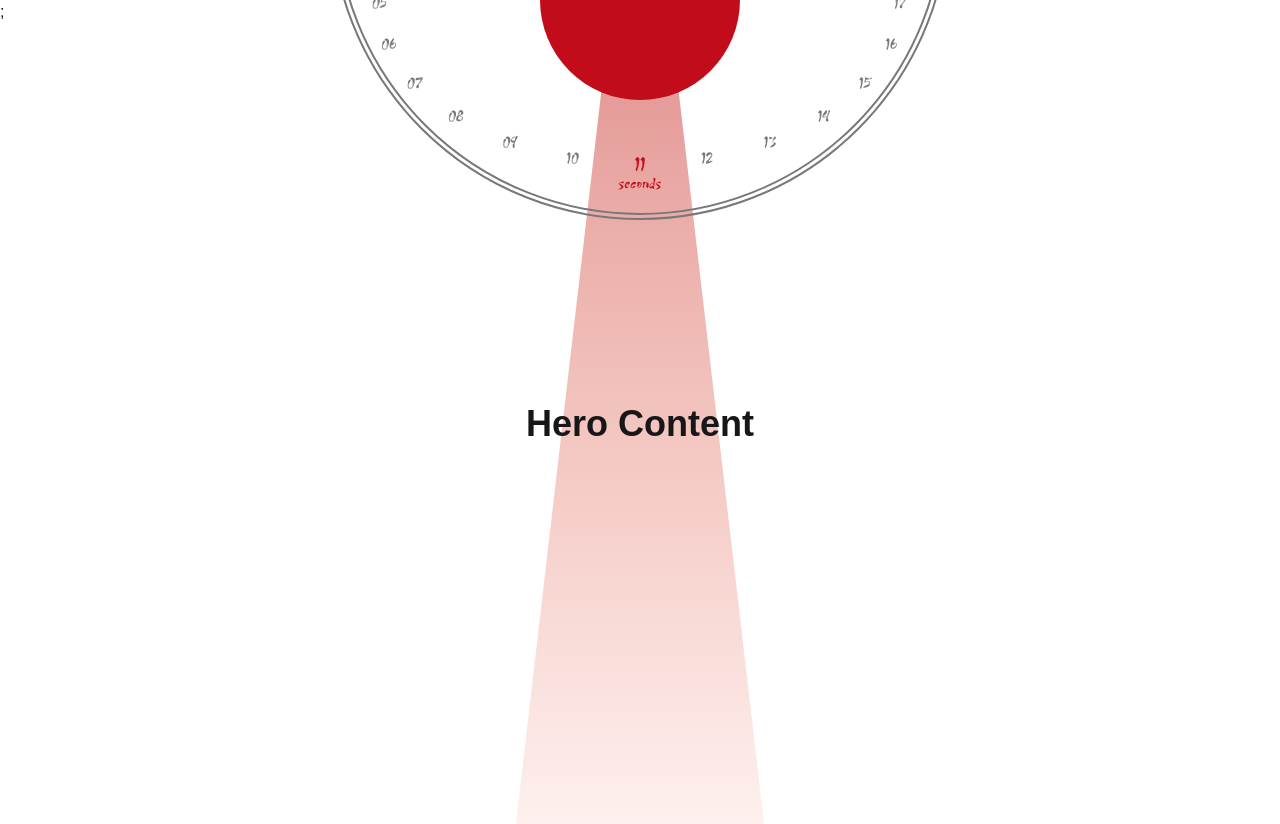
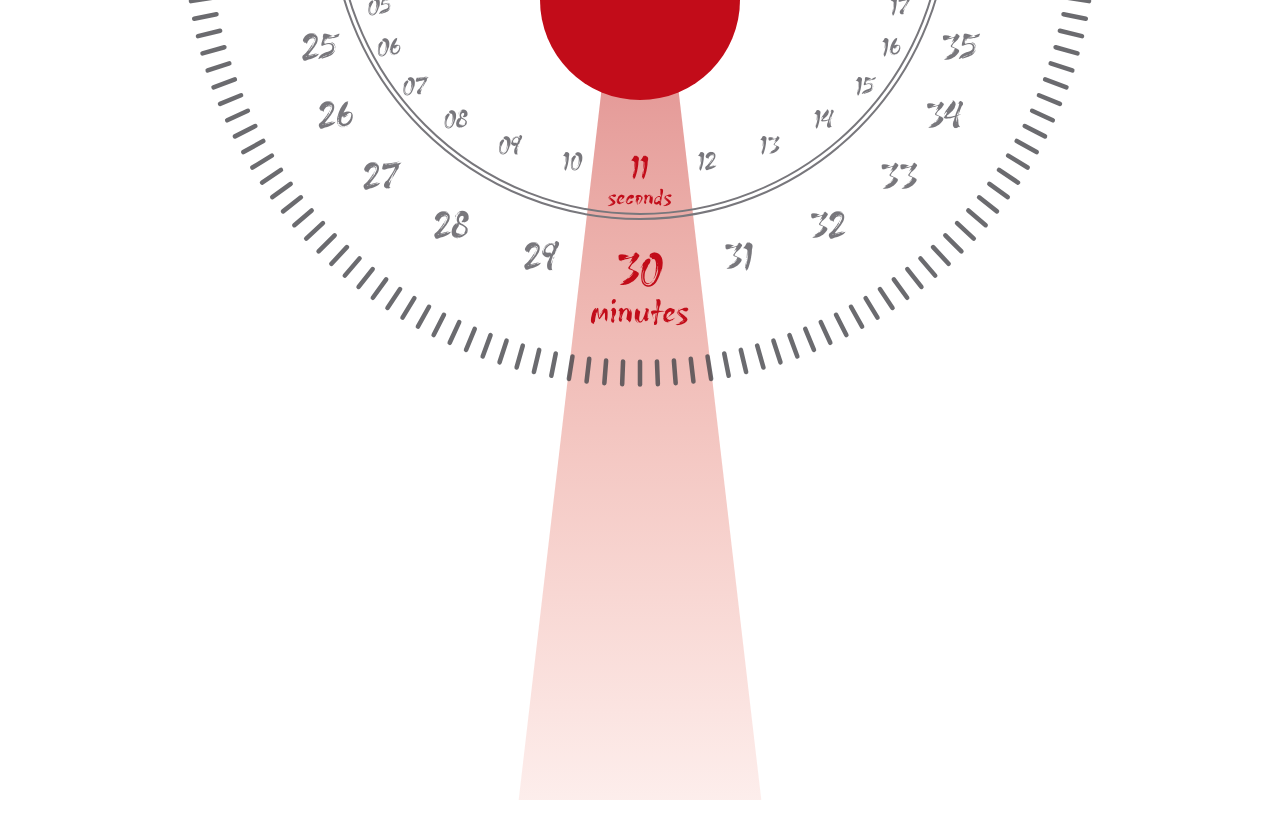
Before and after one commit to Gayathri-KS101/countdown, a Next.js app: page / in a window 1280 px wide. After the commit the page ends 800 px from the top, so only its background shows below. Built offline with nearby package versions, Linux system fonts and the light colour scheme.

Commit message:
feat: layer two done

```diff
--- a/src/app/page.tsx
+++ b/src/app/page.tsx
@@ -19,11 +19,6 @@ export default function Home() {
         <TopRedSemicircle />
         <TopGradientTrapezoid />
         <NumberArcGroup />
-
-        {/* rest of hero */}
-        <div className="flex min-h-screen items-center justify-center">
-          <h1 className="text-4xl font-bold">Hero Content</h1>
-        </div>
       </section>
     </main>
   );
--- /dev/null
+++ b/src/components/decorations/MaskedEllipseLines.tsx
@@ -0,0 +1,74 @@
+"use client";
+
+import { useEffect, useState } from "react";
+
+export default function MaskedEllipseLines() {
+  const SIZE = 880;
+  const R_INNER = 380;
+  const R_OUTER = 400;
+  const LINE_COUNT = 160;
+
+  const CENTER = SIZE / 2;
+
+  const [isFastRotation, setIsFastRotation] = useState(true);
+
+  useEffect(() => {
+    const timer = setTimeout(() => {
+      setIsFastRotation(false);
+    }, 2700);
+    return () => clearTimeout(timer);
+  }, []);
+
+  return (
+    <div
+      className="pointer-events-none absolute left-1/2 -translate-x-1/2 overflow-hidden"
+      style={{
+        width: "clamp(1100px, 180vw, 2000px)",
+        height: "clamp(550px, 90vw, 1000px)",
+        top: "clamp(-570px, -57vw, -280px)",
+        zIndex: 5,
+      }}
+    >
+      <svg
+        width="100%"
+        height="100%"
+        viewBox={`0 0 ${SIZE} ${SIZE}`}
+        preserveAspectRatio="xMidYMid meet"
+      >
+        <g>
+          <animateTransform
+            attributeName="transform"
+            type="rotate"
+            from={`0 ${CENTER} ${CENTER}`}
+            to={`360 ${CENTER} ${CENTER}`}
+            dur={isFastRotation ? "12s" : "90s"}
+            repeatCount="indefinite"
+            calcMode="linear"
+          />
+
+          {Array.from({ length: LINE_COUNT }).map((_, i) => {
+            const angle = (i / LINE_COUNT) * Math.PI * 2;
+
+            const x1 = CENTER + R_INNER * Math.cos(angle);
+            const y1 = CENTER + R_INNER * Math.sin(angle);
+            const x2 = CENTER + R_OUTER * Math.cos(angle);
+            const y2 = CENTER + R_OUTER * Math.sin(angle);
+
+            return (
+              <line
+                key={i}
+                x1={x1}
+                y1={y1}
+                x2={x2}
+                y2={y2}
+                stroke="rgba(70,70,75,0.8)"
+                strokeWidth="4"
+                strokeLinecap="round"
+              />
+            );
+          })}
+        </g>
+      </svg>
+    </div>
+  );
+}
--- a/src/components/decorations/NumberArc.tsx
+++ b/src/components/decorations/NumberArc.tsx
@@ -6,6 +6,9 @@ type NumberArcProps = {
   count: number;
   arcRotation?: number;
   maxAngle?: number;
+  label?: string;
+  topOffset?: string;
+  fontScale?: number;
 };
 
 export default function NumberArc({
@@ -16,6 +19,9 @@ export default function NumberArc({
   count,
   arcRotation = 0,
   maxAngle = 180,
+    label,
+    topOffset,
+    fontScale = 1,
 }: NumberArcProps) {
   const centerIndex = Math.floor(count / 2);
 
@@ -25,9 +31,15 @@ export default function NumberArc({
     if (v >= max) v -= max;
     return v;
   });
+  const centerFont = `clamp(${14 * fontScale}px, ${2 * fontScale}vw, ${32 * fontScale}px)`;
+  const sideFont = `clamp(${12 * fontScale}px, ${1.6 * fontScale}vw, ${26 * fontScale}px)`;
+
 
   return (
-    <div className="pointer-events-none absolute left-1/2 top-[clamp(-110px, 0vw,-70px)] -translate-x-1/2 w-0 h-0">
+    <div
+      className="pointer-events-none absolute left-1/2 -translate-x-1/2 w-0 h-0"
+      style={{ top: topOffset }}
+    >
       {numbers.map((num, i) => {
         const t = (i - centerIndex) / centerIndex;
         const angle = t * maxAngle + arcRotation;
@@ -60,12 +72,15 @@ export default function NumberArc({
                 : "text-[#78777C] text-[clamp(12px,1vw,16px)]"
             }
             `}
+              style={{
+                    fontSize: isCenter ? centerFont : sideFont,
+                }}
         >
             {String(num).padStart(2, "0")}
         </div>
 
         {/* Label */}
-        {isCenter && (
+        {isCenter && label && (
             <div
             className="
                 mt-[4px]
@@ -73,10 +88,12 @@ export default function NumberArc({
                 font-amanojaku
                 text-[#C20C19]
                 tracking-wide
-                text-[clamp(9px,0.8vw,12px)]
             "
+            style={{
+              fontSize: `clamp(${10 * fontScale}px, ${1.2 * fontScale}vw, ${16 * fontScale}px)`,
+            }}
             >
-            seconds
+            {label}
             </div>
         )}
         </div>
--- a/src/components/decorations/NumberArcGroup.tsx
+++ b/src/components/decorations/NumberArcGroup.tsx
@@ -4,6 +4,8 @@ import { useEffect, useState } from "react";
 import NumberArc from "./NumberArc";
 import { getCountdownValues } from "@/lib/countdown";
 import { getArcCount } from "@/lib/arcDensity";
+import MaskedEllipseLines from "@/components/decorations/MaskedEllipseLines";
+
 
 const TARGET_DATE = new Date("2026-01-29T00:00:00");
 
@@ -27,17 +29,33 @@ export default function NumberArcGroup() {
 
   return (
     <>
-      {/* Seconds — always ≥ 13 */}
+      {/* Minutes arc — LOWER */}
+      <NumberArc
+        value={time.minutes}
+        max={60}
+        count={getArcCount(width, "minutes")}
+        radiusX="clamp(200px, 30vw, 320px)"
+        radiusY="clamp(150px, 22vw, 220px)"
+        arcRotation={0}
+        maxAngle={90}
+        label="minutes"
+        topOffset="clamp(30px, 3vw, 50px)"   // ⬅️ moved DOWN
+        fontScale={1.5}
+      />
+        <MaskedEllipseLines />
+      {/* Seconds arc — LOWER THAN MINUTES */}
       <NumberArc
         value={time.seconds}
         max={60}
         count={getArcCount(width, "seconds")}
-        radiusX="clamp(160px, 24vw, 260px)"   // wide horizontally
-        radiusY="clamp(110px, 16vw, 160px)"    // shallow vertically
+        radiusX="clamp(160px, 24vw, 260px)"
+        radiusY="clamp(110px, 16vw, 160px)"
         arcRotation={0}
-        maxAngle={90}                         // ⬅️ TRUE SEMICIRCLE
-        />;
-
+        maxAngle={90}
+        label="seconds"
+        topOffset="clamp(-0px, 0vw, -0px)"  // ⬅️ stays lower
+        fontScale={1}
+      />
     </>
   );
 }
```
